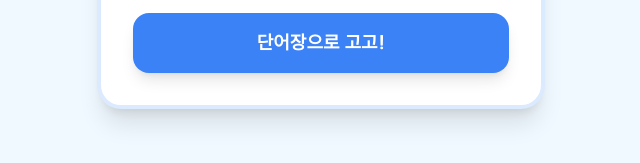
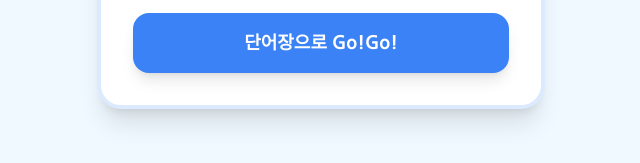
Before and after one commit to hingong2/english-words, a website: page index.html in a window 1280 px wide. Shown: the part 511-674 px from the top of the page, 319-959 px from the left. Drawn offline with nearby package versions, Linux system fonts and the light colour scheme.

Commit message:
style: change main button text

```diff
--- a/index.html
+++ b/index.html
@@ -27,7 +27,7 @@
             class="w-full p-4 border-2 border-blue-100 rounded-2xl mb-4 text-center text-xl font-bold focus:outline-none focus:border-blue-400">
         <button onclick="startApp()"
             class="w-full bg-blue-500 hover:bg-blue-600 text-white font-black py-4 rounded-2xl shadow-lg transition-transform active:scale-95 text-lg">
-            단어장으로 고고!
+            단어장으로 Go!Go!
         </button>
     </div>
 
```
